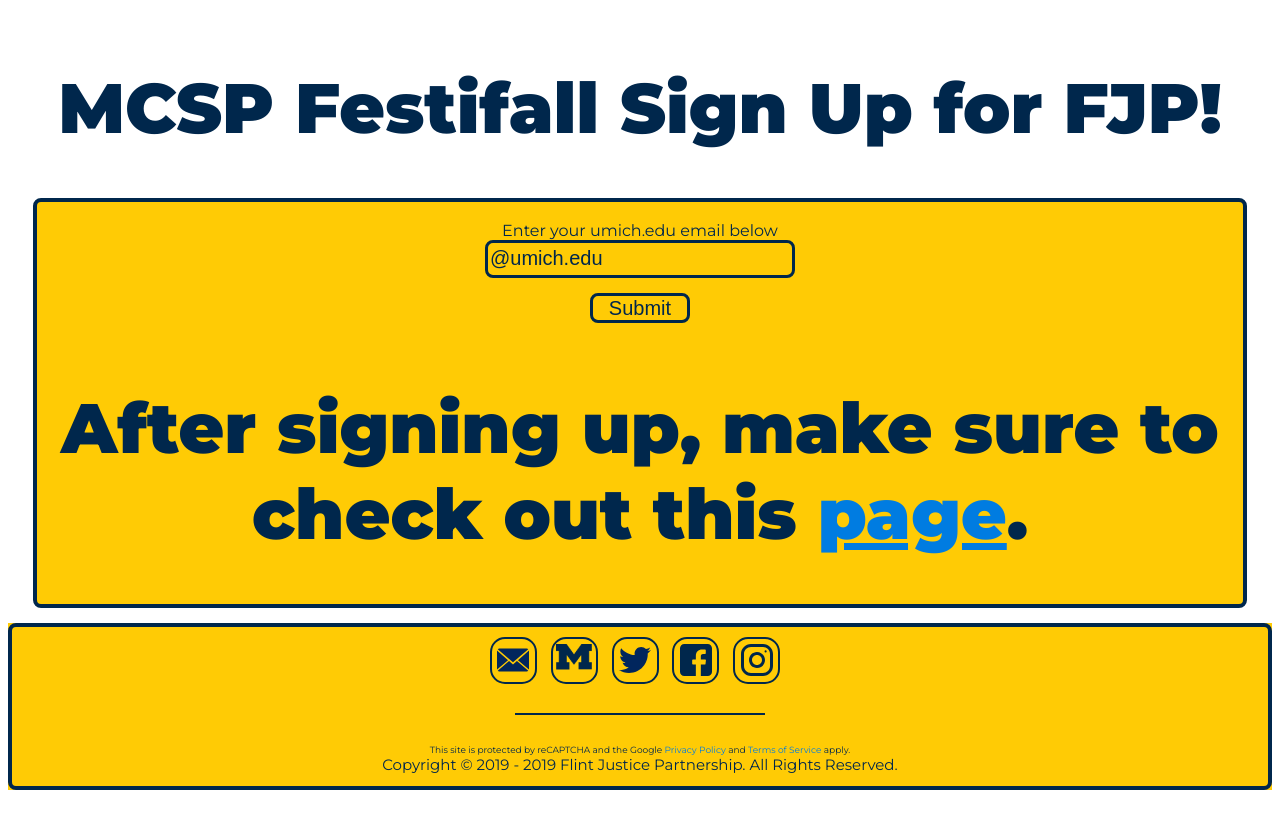
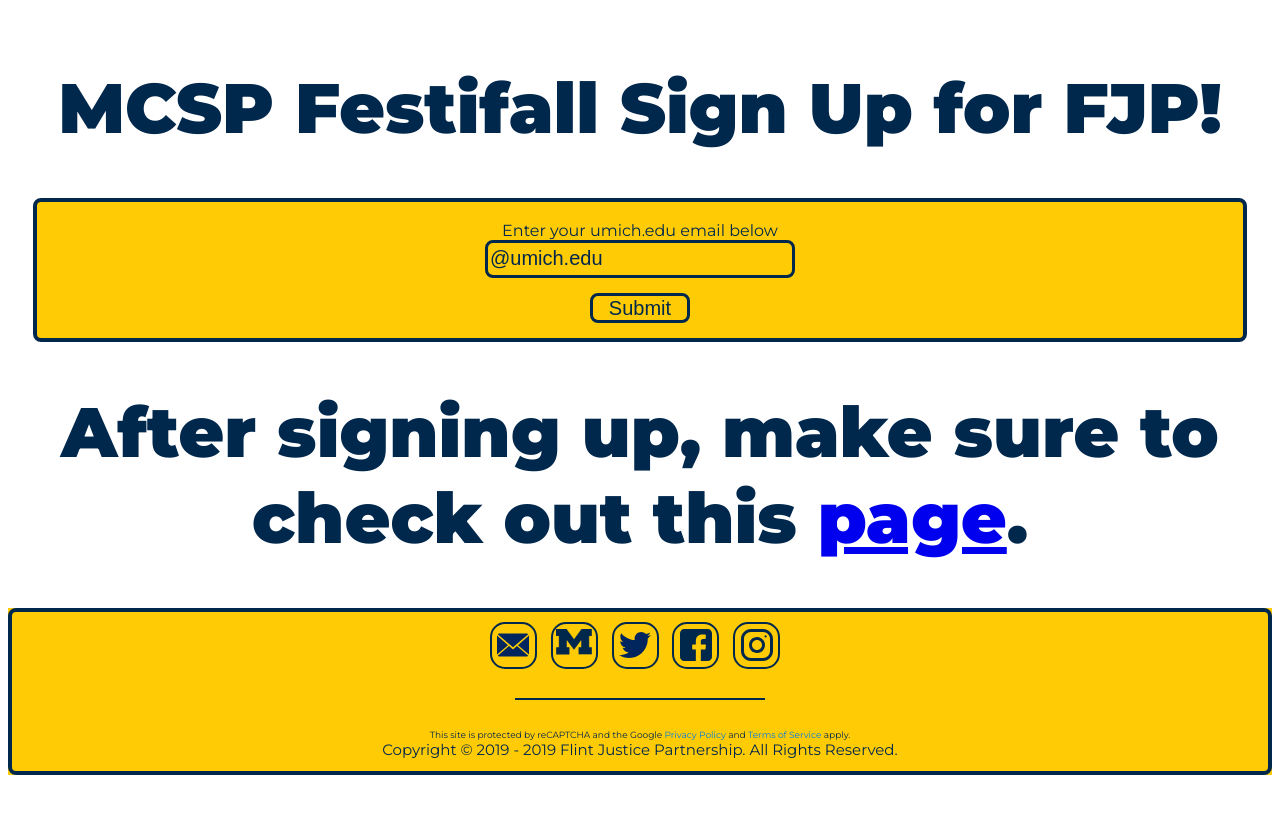
Before and after one commit to umichfjp/umichfjp.github.io, a Jekyll site: the page built from pages/mcsp_festifall_19.html, in a window 1280 px wide. Shown: the top 829 px of the page. Built offline with Jekyll 4.4.1, drawn with Linux system fonts in a browser that asks for light colours.

Commit message:
Update mcsp_festifall_19.html

```diff
--- a/pages/mcsp_festifall_19.html
+++ b/pages/mcsp_festifall_19.html
@@ -16,9 +16,8 @@ title: Flint Justice Partnership Official Website
               <br /><input class="entry" type="email" name="entry.1957990408" placeholder="uniqname@umich.edu" value="@umich.edu" maxlength="18" minlength="13" name="email_address" type="text" required pattern="[a-z]+@umich.edu" />
               <input type="hidden" name="recaptcha_response" id="recaptchaResponse">
               <br /><input class="submit" type="submit" value="Submit"/>
-            </form><br />
+            </form><br /></div>
             <h1>After signing up, make sure to check out this <a href="https://umichfjp.github.io/pages/social">page</a>.</h1>
-          </div>
         </center>
         </div>
       </div>
```
